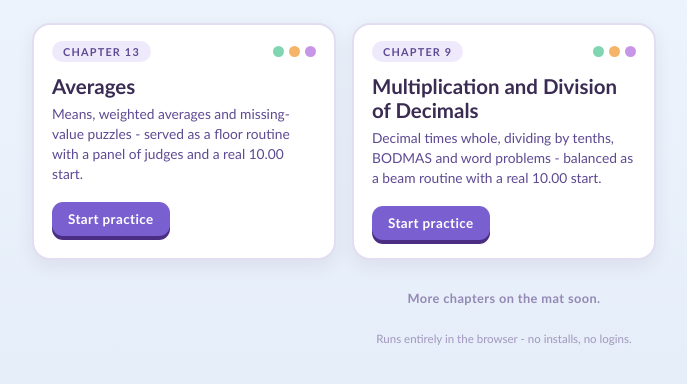
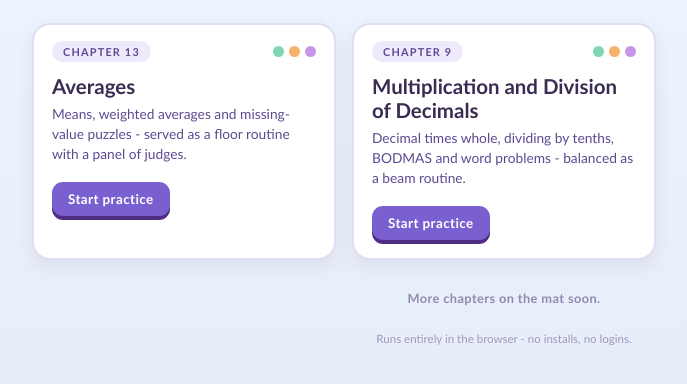
Before and after one commit to hrishim/class5_maths, a plain HTML site: page index.html in a window 1280 px wide. Shown: the part 126-510 px from the top of the page, without its empty margins (136-823 px from the left). Drawn offline with Linux system fonts and the light colour scheme.

Commit message:
Cards: drop 'real 10.00 start' from blurbs

```diff
--- a/index.html
+++ b/index.html
@@ -78,7 +78,7 @@
       </div>
       <div class="ttl">Averages</div>
       <p class="blurb">Means, weighted averages and missing-value puzzles -
-         served as a floor routine with a panel of judges and a real 10.00 start.</p>
+         served as a floor routine with a panel of judges.</p>
       <span class="go">Start practice</span>
     </a>
     <a class="card" href="multdiv/index.html">
@@ -88,7 +88,7 @@
       </div>
       <div class="ttl">Multiplication and Division of Decimals</div>
       <p class="blurb">Decimal times whole, dividing by tenths, BODMAS and word
-         problems - balanced as a beam routine with a real 10.00 start.</p>
+         problems - balanced as a beam routine.</p>
       <span class="go">Start practice</span>
     </a>
   </div>
```
